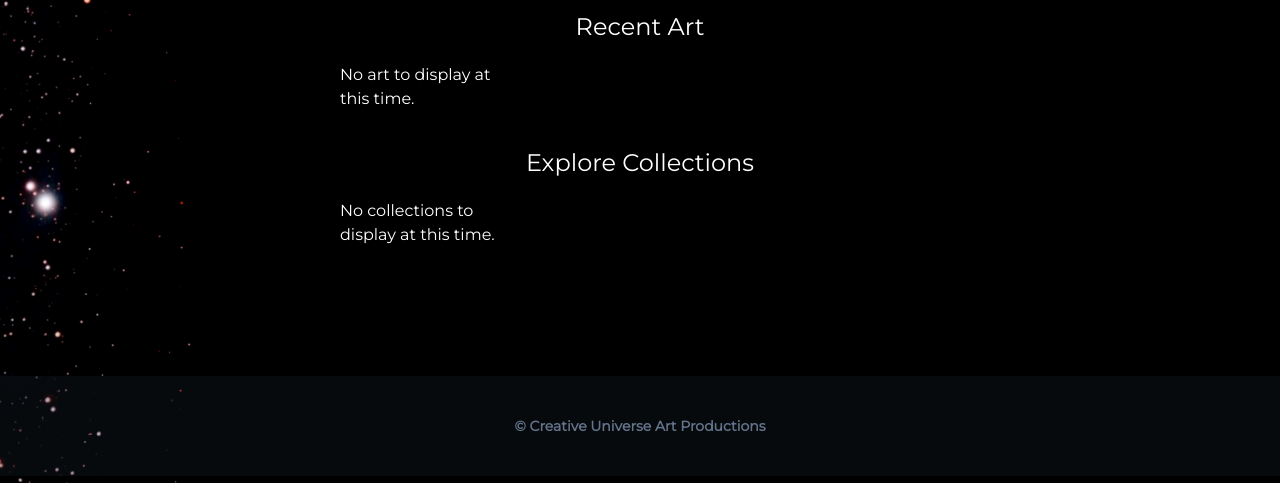
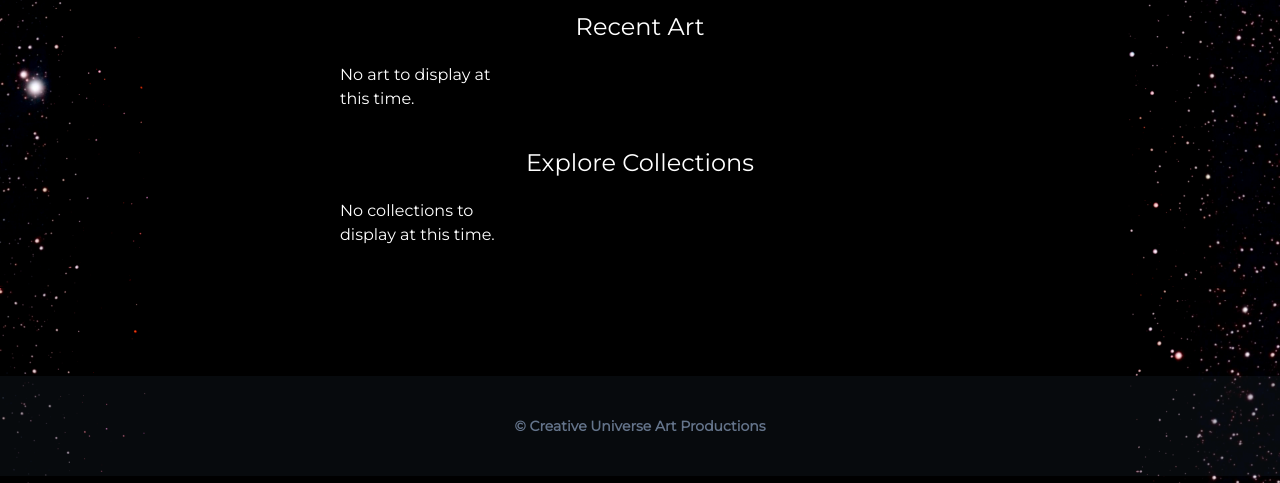
Before and after one commit to LewisFletcher/creative_universe, a Django app: page / in a window 1280 px wide. Shown: the part 317-800 px from the top of the page. Run offline with Django 4.2, Linux system fonts and the light colour scheme; data that the repository does not hold is empty; style sheets or scripts are compiled from the project's sources; some libraries are stand-ins or nearby versions.

Commit message:
Fixing visual issue.

```diff
--- a/about/templates/about.html
+++ b/about/templates/about.html
@@ -1,8 +1,5 @@
 {% extends 'index.html' %}
 {% load static %}
-{% block background_option %}
-bg-cover
-{% endblock %}
 {% block content %}
 <div class="flex flex-row justify-center px-8">
     <h1 class="text-2xl md:text-3xl my-3">About</h1>
--- a/artpage/templates/type_view.html
+++ b/artpage/templates/type_view.html
@@ -1,9 +1,12 @@
 {% extends 'index.html' %}
 {% if object_list.count < 3 %}
     {% block background_option %}
-    bg-cover
+    bg-contain
     {% endblock %}
 {% else %}
+{% block background_option %}
+bg-cover
+{% endblock %}
 {% endif %}
 {% block content %}
 <div class="flex flex-row justify-between px-8">
--- a/theme/templates/base.html
+++ b/theme/templates/base.html
@@ -36,7 +36,7 @@
 		{% tailwind_css %}
 	</head>
 
-	<body class="antialiased text-white font-montserrat leading-normal tracking-normal bg-black w-full bg-repeat-y {% block background_option %} bg-contain xl:bg-cover xxl:bg-cover{% endblock background_option %}" style="background-image: url('{% static 'universe_lg_b.png' %}')">
+	<body class="antialiased text-white font-montserrat leading-normal tracking-normal bg-black w-full bg-repeat-y {% block background_option %} bg-contain xxl:bg-cover{% endblock background_option %}" style="background-image: url('{% static 'universe_lg_b.png' %}')">
 		{% include 'navbar.html' %}
 		<span class="" id="hiddennav">
 			{% block sidebar %}
```
